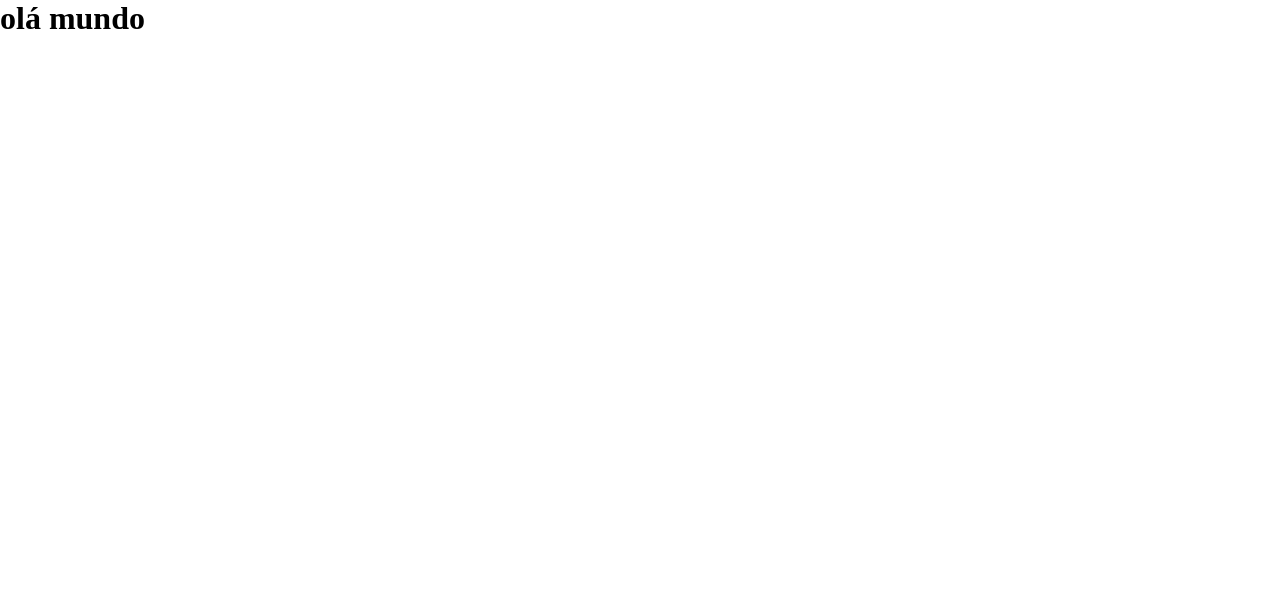
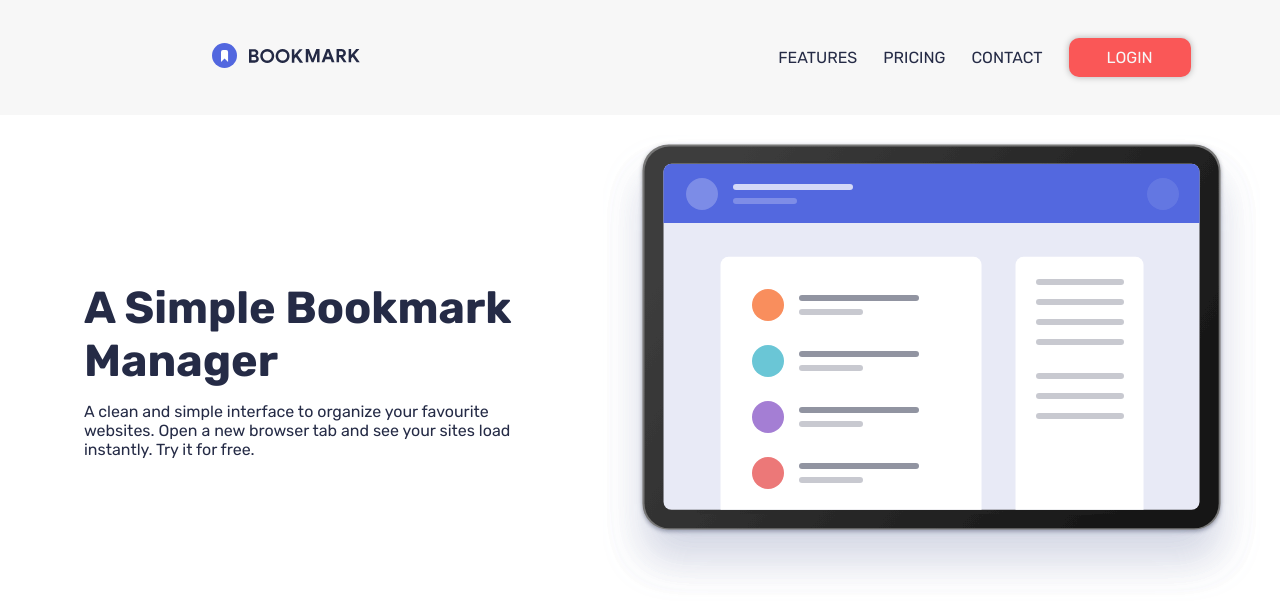
Before and after one commit to ygorhslima/bookmark-landing-page, a React (Vite) app in the folder bookmark-landing-page/: page / in a window 1280 px wide. Shown: the top 602 px of the page. Built offline with nearby package versions, Linux system fonts and the light colour scheme.

Commit message:
começando a estruturar o main e o header

```diff
--- a/bookmark-landing-page/src/App.jsx
+++ b/bookmark-landing-page/src/App.jsx
@@ -1,7 +1,13 @@
+import Header from "./components/Header"
+import Presentation from "./components/Presentation"
+
 function App() {
   return (
     <>
-    <h1>olá mundo</h1>
+      <Header/>
+      <main>
+        <Presentation/>
+      </main>
     </>
   )
 }
--- a/bookmark-landing-page/src/components/Header.jsx
+++ b/bookmark-landing-page/src/components/Header.jsx
@@ -1,5 +1,20 @@
+import LogoBookmarc from '../images/logo-bookmark.svg'
+import '../estilos/Header.css'
+
 function Header(){
-
+    return(
+        <header>
+            <div className="header-img">
+                <img src={LogoBookmarc} alt="logo-bookmark" />
+            </div>
+            <div className="header-buttons">
+                <a href="#Features">Features</a>
+                <a href="#Pricing">Pricing</a>
+                <a href="#Contact">Contact</a>
+                <a href="#" className='btn-login'>Login</a>
+            </div>
+        </header>
+    )
 }
 
 export default Header
--- /dev/null
+++ b/bookmark-landing-page/src/components/Presentation.jsx
@@ -0,0 +1,19 @@
+import '../estilos/Presentation.css'
+import illustrationHero from '../images/illustration-hero.svg'
+
+export default function Presentation(){
+    return(
+        <div className='container-presentation'>
+            <div className="content-presentation">
+                <h1>A Simple Bookmark Manager</h1>
+                <p>
+                    A clean and simple interface to organize your favourite <br /> websites. Open a new browser tab and see your sites load <br /> instantly. Try it for free.
+                </p>
+            </div>
+            <div className="img">
+                <img src={illustrationHero} alt="illustraton-hero" />
+                <div></div>
+            </div>
+        </div>
+    )
+}
--- /dev/null
+++ b/bookmark-landing-page/src/estilos/Header.css
@@ -0,0 +1,52 @@
+:root{
+    --Blue600: hsl(231, 69%, 60%);
+    --Red400: hsl(0, 94%, 66%);
+    --Grey50: hsl(0, 0%, 97%);
+    --Blue950: hsl(229, 31%, 21%);
+}
+
+header{
+    display: flex;
+    flex-direction: row;
+    justify-content: space-around;
+    align-items: center;
+    padding: 15px;
+}
+.header-img{
+
+}
+
+.header-img img{
+
+}
+
+.header-buttons{
+    display: flex;
+    justify-content: space-between;
+    align-items: center;
+    width: 25%;
+    padding: 10px;
+    text-transform: uppercase;
+}
+.header-buttons a{
+    text-decoration: none;
+    color: var(--Blue950);
+    cursor: pointer;
+    margin: 13px;
+    transition: 0.7s;
+}
+.header-buttons a:hover{
+    color: var(--Red400);
+}
+.btn-login{
+    background-color: var(--Red400);
+    padding: 10px 38px 10px 38px;
+    border-radius: 10px;
+    color: var(--Grey50) !important;
+    box-shadow: 0px 0px 7px rgba(0, 0, 0, 0.288);
+}
+.btn-login:hover{
+    background-color: var(--Grey50);
+    color: var(--Red400)!important;
+    border: 1px solid var(--Red400);
+}
--- /dev/null
+++ b/bookmark-landing-page/src/estilos/Presentation.css
@@ -0,0 +1,28 @@
+:root{
+    --Blue600: hsl(231, 69%, 60%);
+    --Red400: hsl(0, 94%, 66%);
+    --Grey50: hsl(0, 0%, 97%);
+    --Blue950: hsl(229, 31%, 21%);
+}
+
+.container-presentation{
+    display: flex;
+    justify-content: center;
+    align-items: center;
+    padding: 10px;
+    margin: 10px;
+    color: var(--Blue950);
+    grid-area: 1/2/-1/-1;
+}
+.content-presentation{
+
+}
+.content-presentation h1{
+    margin-bottom: 15px;
+    font-size: 2.8em;
+}
+.content-presentation .img{
+
+}
+.container-presentation .img div{
+}
--- a/bookmark-landing-page/src/index.css
+++ b/bookmark-landing-page/src/index.css
@@ -1,3 +1,5 @@
+@import url('https://fonts.googleapis.com/css2?family=Rubik:ital,wght@0,300..900;1,300..900&display=swap');
+
 :root{
     --Blue600: hsl(231, 69%, 60%);
     --Red400: hsl(0, 94%, 66%);
@@ -10,3 +12,15 @@
     padding: 0px;
     box-sizing: border-box;
 }
+
+body,html{
+    background-color: var(--Grey50);
+    font-family: 'rubik','Arial','Helvetica',sans-serif;
+}
+
+main{
+    display: grid;
+    grid-template-columns: 5% 1fr 5%;
+    grid-auto-rows: 1fr;
+    background-color: white;
+}
```
